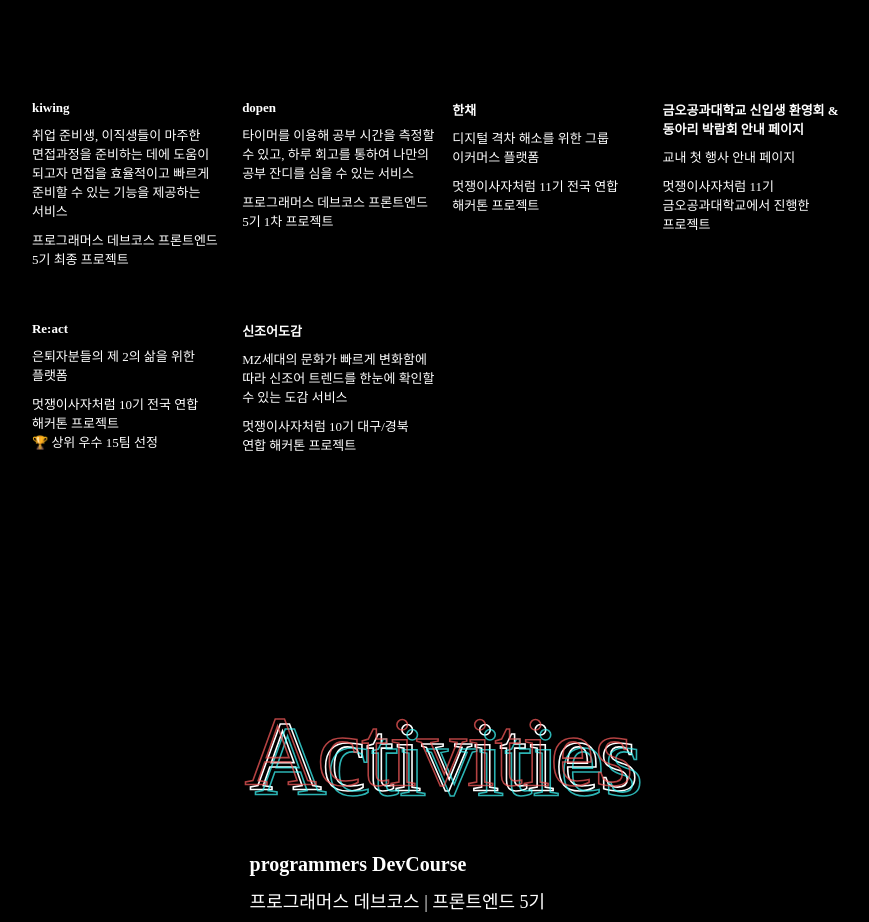
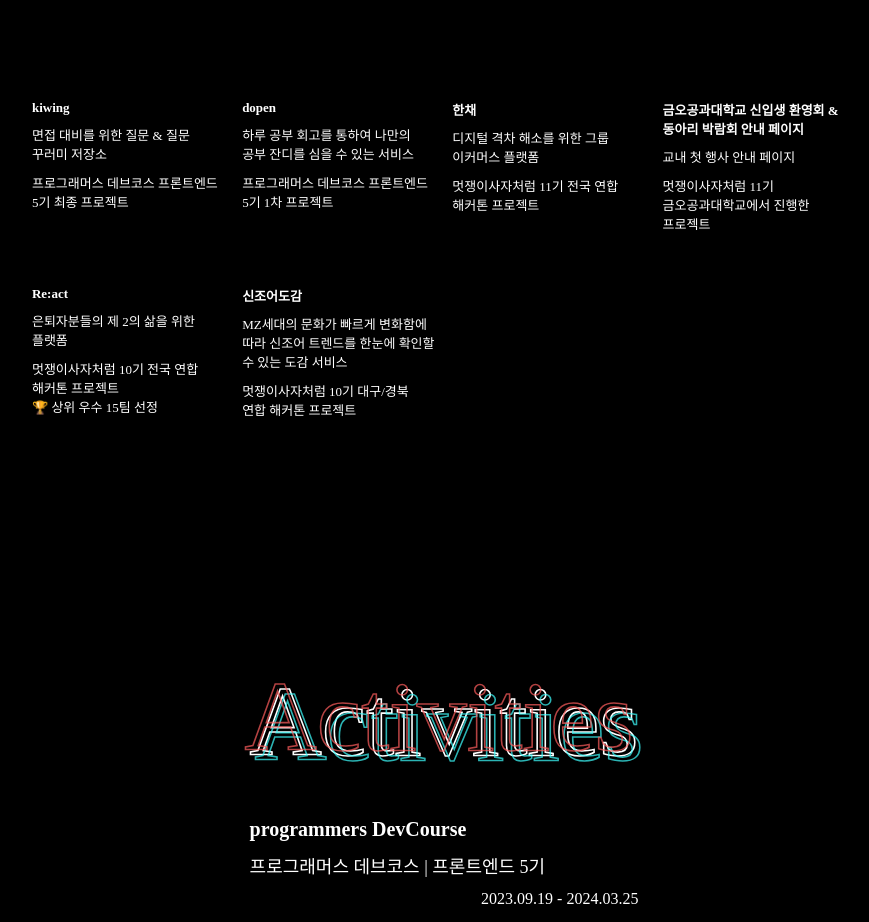
Before and after one commit to JaeHyunGround/portfolio, a React (Create React App) app: page / in a window 1280 px wide. Shown: the part 1873-2795 px from the top of the page, without its empty margins (196-1065 px from the left). Built offline with nearby package versions, Linux system fonts and the light colour scheme; a web font is replaced by a local one.

Commit message:
refactor: 프로젝트 소개 수정

```diff
--- a/src/components/Projects/Projects.jsx
+++ b/src/components/Projects/Projects.jsx
@@ -57,11 +57,7 @@
           <div>
             <b>kiwing</b>
           </div>
-          <div>
-            취업 준비생, 이직생들이 마주한 면접과정을 준비하는 데에 도움이
-            되고자 면접을 효율적이고 빠르게 준비할 수 있는 기능을 제공하는
-            서비스
-          </div>
+          <div>면접 대비를 위한 질문 & 질문 꾸러미 저장소</div>
           <div>프로그래머스 데브코스 프론트엔드 5기 최종 프로젝트</div>
         </S.ProjectWrapper>
         <S.ProjectWrapper onClick={onDopen}>
@@ -69,8 +65,7 @@
             <b>dopen</b>
           </div>
           <div>
-            타이머를 이용해 공부 시간을 측정할 수 있고, 하루 회고를 통하여
-            나만의 공부 잔디를 심을 수 있는 서비스
+            하루 공부 회고를 통하여 나만의 공부 잔디를 심을 수 있는 서비스
           </div>
           <div>프로그래머스 데브코스 프론트엔드 5기 1차 프로젝트</div>
         </S.ProjectWrapper>
```
